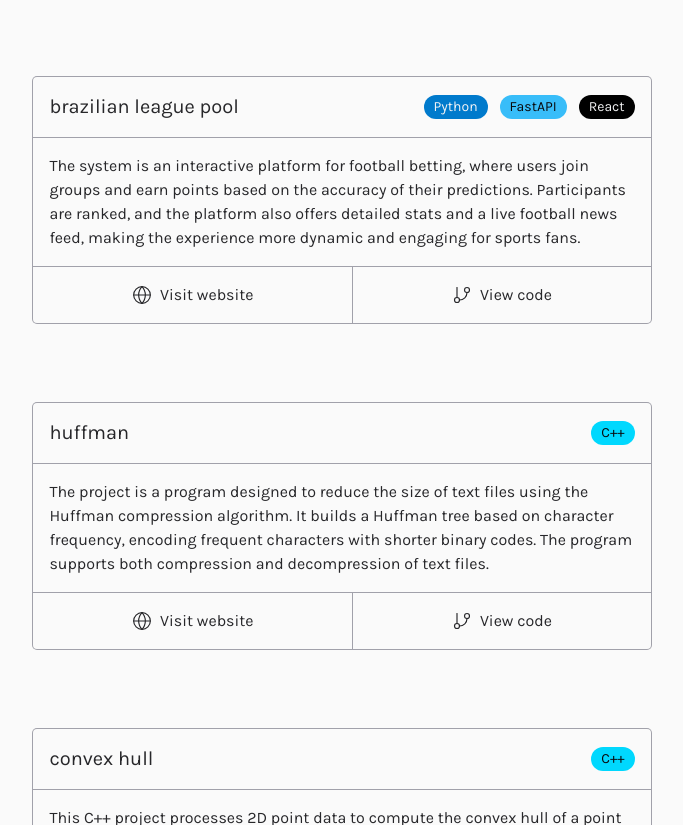
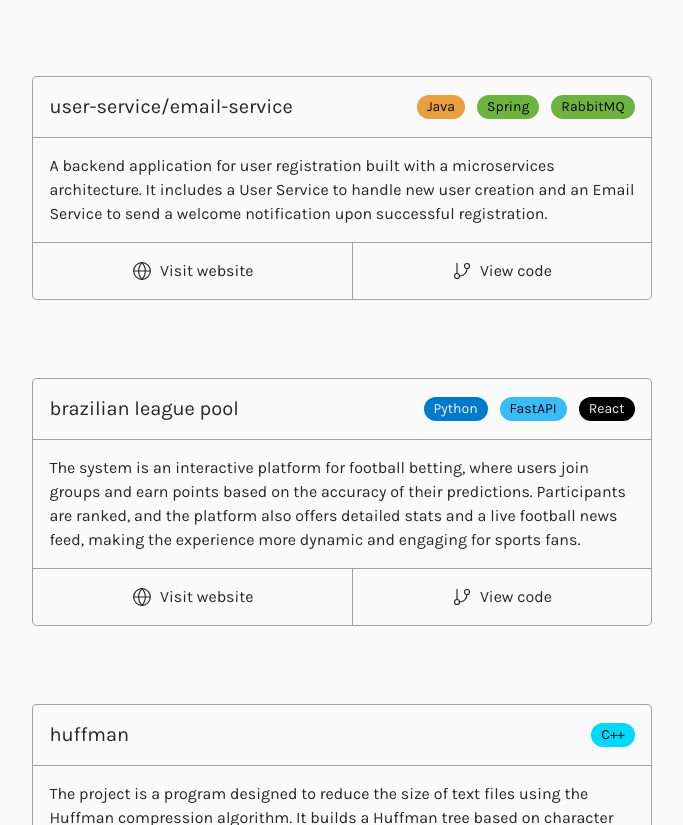
Before and after one commit to iagoalvess/blog, a Next.js app: page /projects in a window 1280 px wide. Shown: the part 767-1592 px from the top of the page, without its empty margins (298-981 px from the left). Built offline with nearby package versions, Linux system fonts and the light colour scheme.

Commit message:
feat: project

```diff
--- a/src/app/projects/page.tsx
+++ b/src/app/projects/page.tsx
@@ -43,6 +43,26 @@ const projects: Project[] = [
         </span>
         <span className="rounded-full bg-[#6DB33F] px-2.5 py-0.5 text-sm text-zinc-950 dark:bg-inherit dark:text-inherit dark:ring-1 dark:ring-zinc-500">
           Spring
+        </span>
+      </div>
+    ),
+  },
+  {
+    name: "user-service/email-service",
+    description:
+      "A backend application for user registration built with a microservices architecture. It includes a User Service to handle new user creation and an Email Service to send a welcome notification upon successful registration.",
+    url: "https://github.com/iagoalvess/user-service",
+    githubUrl: "https://github.com/iagoalvess/email-service",
+    technologies: (
+      <div className="flex items-center gap-x-3">
+        <span className="rounded-full bg-[#E89F3E] px-2.5 py-0.5 text-sm text-zinc-950 dark:bg-inherit dark:text-inherit dark:ring-1 dark:ring-zinc-500">
+          Java
+        </span>
+        <span className="rounded-full bg-[#6DB33F] px-2.5 py-0.5 text-sm text-zinc-950 dark:bg-inherit dark:text-inherit dark:ring-1 dark:ring-zinc-500">
+          Spring
+        </span>
+        <span className="rounded-full bg-[#6DB33F] px-2.5 py-0.5 text-sm text-zinc-950 dark:bg-inherit dark:text-inherit dark:ring-1 dark:ring-zinc-500">
+          RabbitMQ
         </span>
       </div>
     ),
```
